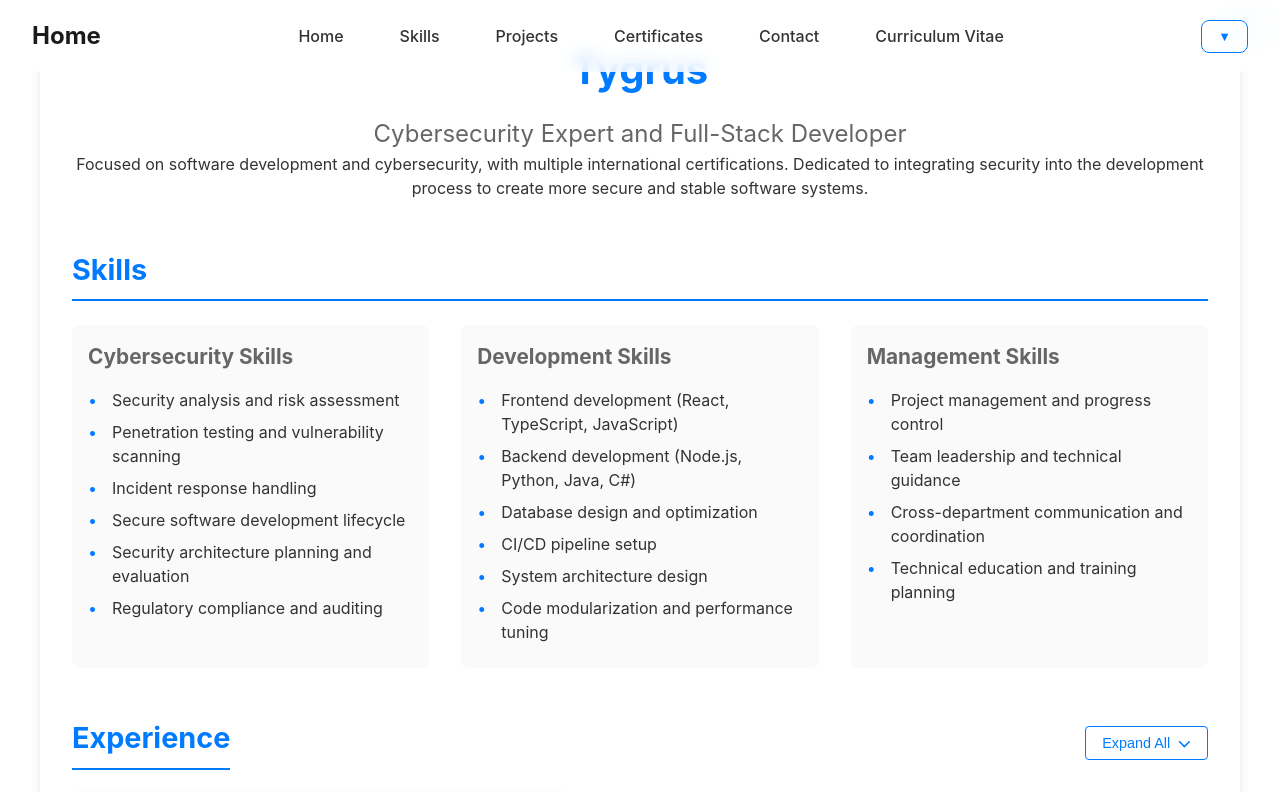
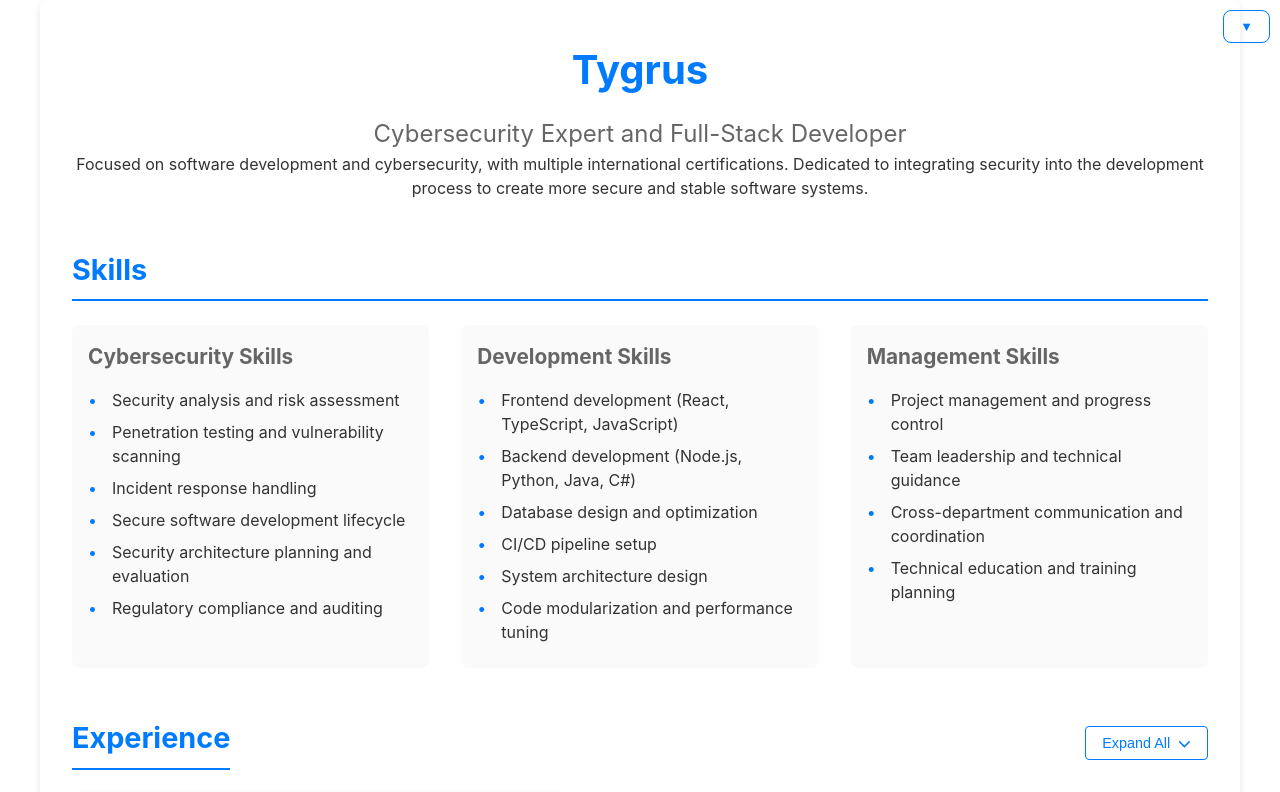
Before and after one commit to Lung-Yu/Lung-Yu.github.io, a React (Vite) app: page /cv in a window 1280 px wide. Shown: the top 792 px of the page. Built offline with nearby package versions, Linux system fonts and the light colour scheme.

Commit message:
feat: 移除履歷路由中的導航欄，以簡化路由結構

```diff
--- a/src/features/apps/components/App.tsx
+++ b/src/features/apps/components/App.tsx
@@ -65,7 +65,6 @@ function App() {
           <Route path="/" element={<NavigationBar />} />
           <Route path="/project/*" element={<NavigationBar />} />
           <Route path="/consulting/*" element={<NavigationBar />} />
-          <Route path="/cv" element={<NavigationBar />} />  {/* 新增這行 */}
         </Routes>
         <main className="flex-grow">
           <Routes>
```
